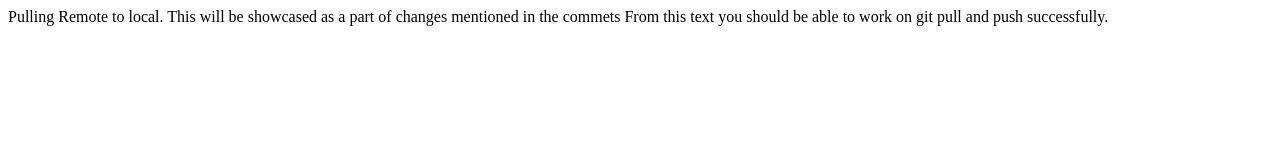
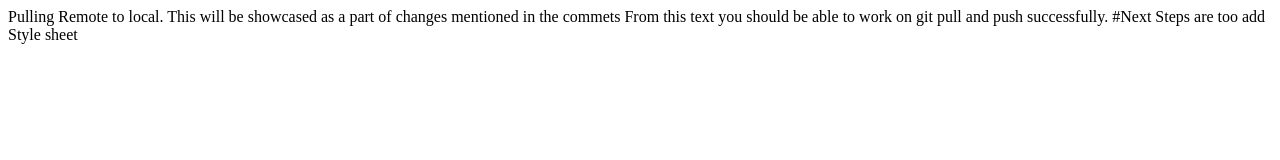
Before and after one commit to ashraysimplilearn/HttpsRemoteRepo, a plain HTML site: page index.html in a window 1280 px wide. Drawn offline with Linux system fonts and the light colour scheme.

Commit message:
New Comments for Style Sheet

```diff
--- a/index.html
+++ b/index.html
@@ -5,6 +5,7 @@
   Pulling Remote to local. This will be showcased as a part of changes mentioned in the commets
   From  this text you should be able to work on git pull and push successfully.
 
+#Next Steps are too add Style sheet
 
 </body>
 </head>
```
